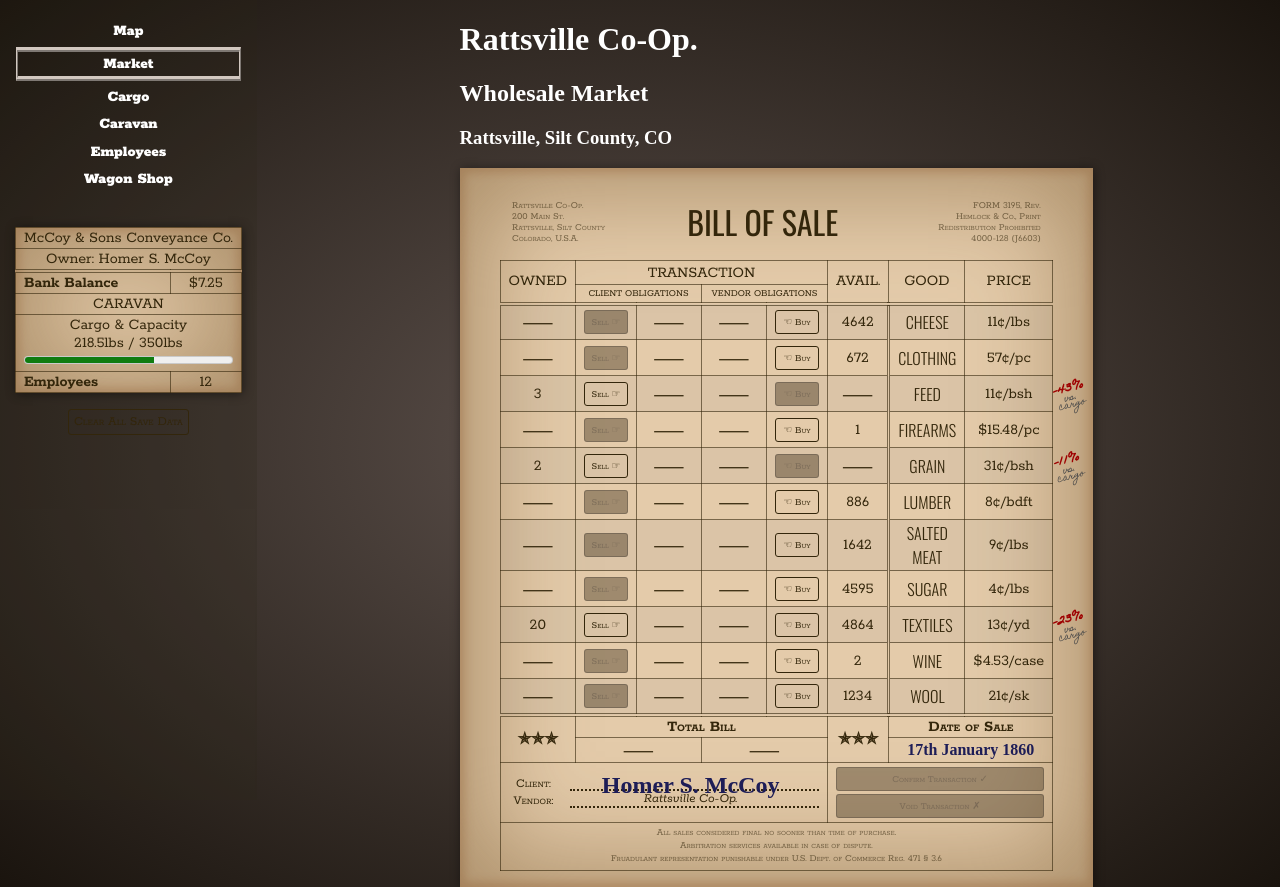
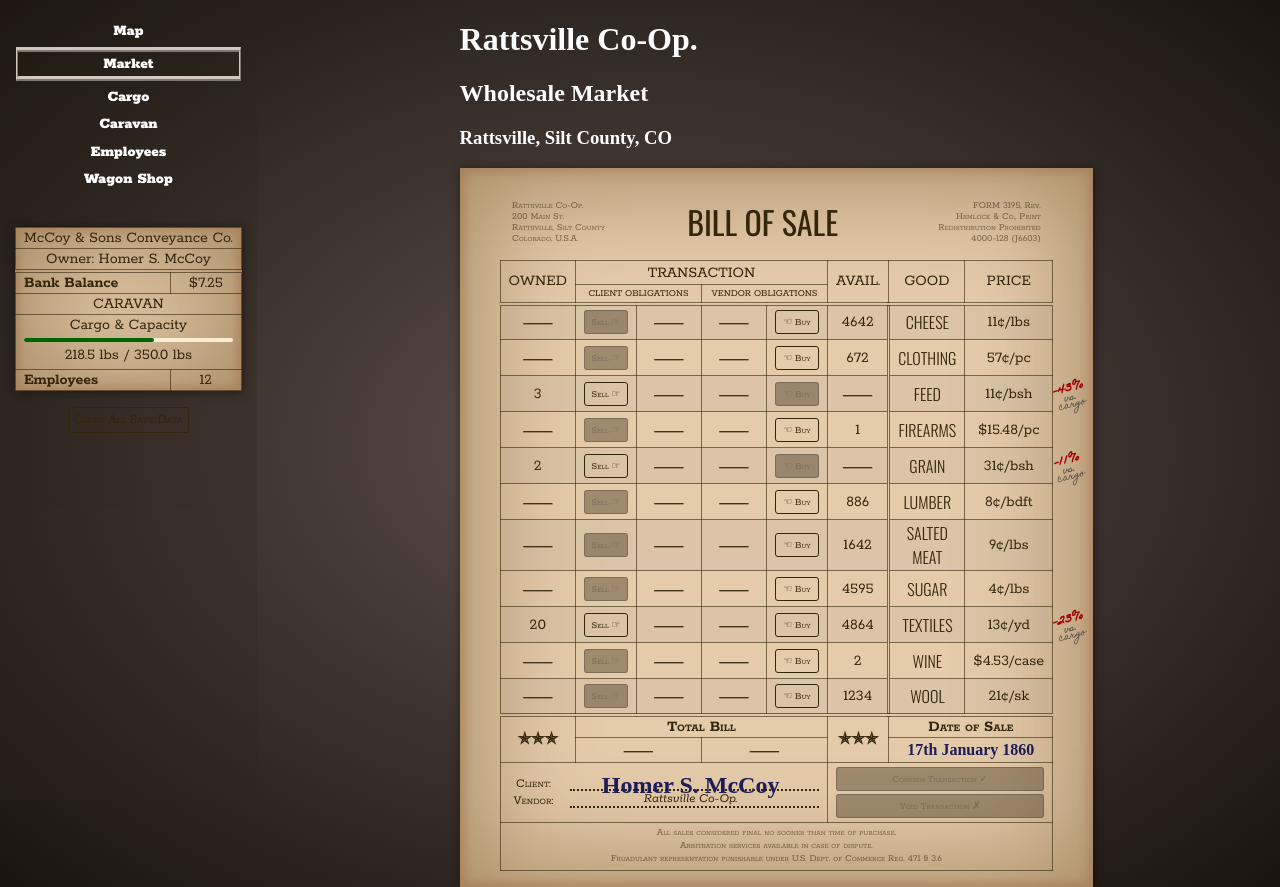
Before and after one commit to eignnx/the-silt-road, a React (Create React App) app: page /game/market in a window 1280 px wide. Built offline with nearby package versions, Linux system fonts and the light colour scheme; a web font is replaced by a local one.

Commit message:
initial rework of cargo meter

```diff
--- /dev/null
+++ b/src/components/CargoMeter.css
@@ -0,0 +1,49 @@
+.cargo-meter {
+    width: 100%;
+    margin-block: 0.25rem;
+
+    .meter-guage {
+        --meter-height: 0.25rem;
+        height: var(--meter-height);
+        background-color: rgb(255, 237, 211);
+        position: relative;
+
+        border-radius: 0.3rem;
+        margin-block-end: 0.25rem;
+
+        & * {
+            border-radius: 0.3rem;
+        }
+
+        .filling-bar {
+            height: var(--meter-height);
+            background-color: var(--clr-ink-green);
+            width: calc(min(var(--full-pct), 100) * 1%);
+            position: absolute;
+            left: 0;
+        }
+
+        .overfilling-bar {
+            height: var(--meter-height);
+            background-color: rgb(255, 171, 135);
+            animation: 500ms ease infinite alternate blink-warning;
+
+            --overfilled: calc(max(0, var(--full-pct) - 100));
+
+            width: calc(1% * min(100, sqrt(var(--overfilled))));
+            position: absolute;
+            right: 0;
+            z-index: 10;
+        }
+    }
+}
+
+@keyframes blink-warning {
+    from {
+        box-shadow: 0 0 20px 15px red;
+    }
+
+    to {
+        box-shadow: 0 0 10px 5px red;
+    }
+}
--- /dev/null
+++ b/src/components/CargoMeter.tsx
@@ -0,0 +1,30 @@
+import { useEffect, useRef } from 'react';
+import { Weight } from '../model/Commodities';
+import "./CargoMeter.css";
+
+type Props = {
+    cargo: Weight,
+    capacity: Weight,
+};
+
+export default function CargoMeter({ cargo, capacity }: Props) {
+    const fullPct = 100 * cargo.inLbs() / capacity.inLbs();
+    const fillRef = useRef(null);
+
+    const overfilled = fullPct > 100;
+
+    useEffect(() => {
+        (fillRef.current as any).style.setProperty("--full-pct", `${fullPct}`);
+    }, [cargo, capacity]);
+
+    return <div className="cargo-meter">
+        <div
+            className="meter-guage"
+            ref={fillRef}
+        >
+            <span className="filling-bar" />
+            {overfilled ? <span className="overfilling-bar" /> : null}
+        </div>
+        <div>{cargo.toString()} / {capacity.toString()}</div>
+    </div>;
+}
--- a/src/routes/Dashboard/Dashboard.tsx
+++ b/src/routes/Dashboard/Dashboard.tsx
@@ -6,6 +6,7 @@ import { Commodity, commodityUnitWeight, Inventory, Weight } from '../../model/C
 import { PLAYER_INVENTORY } from '../../model/PlayerInventory';
 import { CARAVAN } from '../../model/PlayerCaravan';
 import './Dashboard.css';
+import CargoMeter from '../../components/CargoMeter';
 
 type LoaderRetTy = {
     playerAccountBalance: number;
@@ -74,16 +75,10 @@ export default function Dashboard() {
                         <tr>
                             <td colSpan={2}>
                                 <div>Cargo & Capacity</div>
-                                <div>{cargoWeight}lbs / {cargoCapacity}lbs</div>
-                                <div>
-                                    <meter
-                                        min={0}
-                                        max={cargoCapacity}
-                                        value={cargoWeight}
-                                        optimum={0}
-                                        high={cargoCapacity * 0.9}
-                                    >{cargoWeight}/{cargoCapacity}</meter>
-                                </div>
+                                <CargoMeter
+                                    cargo={Weight.fromLbs(cargoWeight)}
+                                    capacity={Weight.fromLbs(cargoCapacity)}
+                                />
                             </td>
                         </tr>
                         <tr>
```
